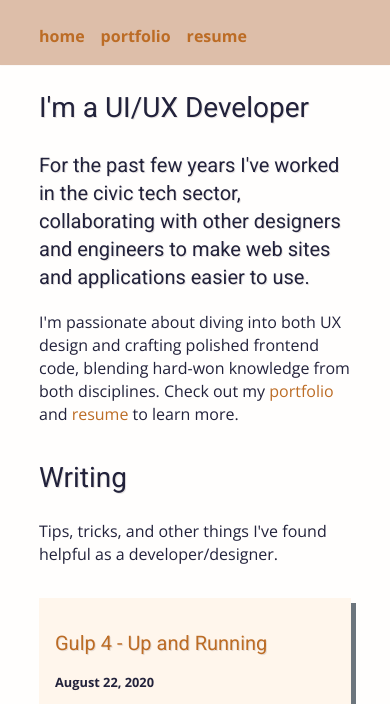
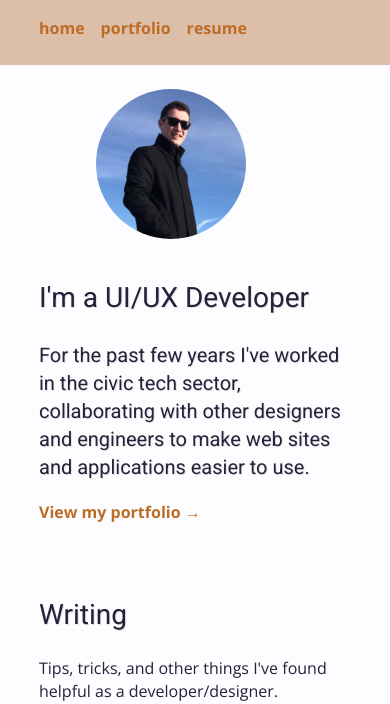
Before and after one commit to vincevince1006/vnncctt-site, a Gatsby site: page / in a window 390 px wide. Shown: the part 75-779 px from the top of the page. Built offline with nearby package versions, Linux system fonts and the light colour scheme; Gatsby itself is replaced by a stand-in of ours.

Commit message:
color updates, mobile styles, new image

```diff
--- a/src/pages/index.js
+++ b/src/pages/index.js
@@ -1,5 +1,6 @@
 import React from "react"
 import { Link, graphql } from "gatsby"
+import Image from "gatsby-image"
 
 import Layout from "../components/layout"
 import SEO from "../components/seo"
@@ -12,14 +13,16 @@ const BlogIndex = ({ data, location }) => {
     <Layout location={location} title={siteTitle}>
       <SEO title="Home" />
       <section class="homepageIntro">
+        <Image className="homepageIntro__img" fixed={data.avatar.childImageSharp.fixed} />
+        <div class="homepageIntro__inner">
         <h2>I'm a UI/UX Developer</h2>
-        <div class="homepageIntro__inner">
           <h3>
             For the past few years I've worked in the civic tech sector, collaborating with other designers and engineers to make web sites and applications  easier to use.
           </h3>
-          <p>I'm passionate about diving into both UX design and crafting polished frontend code, blending hard-won knowledge from both disciplines. Check out my <a href="/works">portfolio</a> and <a href="/resume">resume</a> to learn more.</p>
+          <p><strong><a href="/works">View my portfolio &rarr;</a></strong></p>
         </div>
       </section>
+      <section class="homepageWriting">
       <h2>Writing</h2>
       <p>Tips, tricks, and other things I've found helpful as a developer/designer.</p>
         <section className="main__inner-articleList">
@@ -44,6 +47,7 @@ const BlogIndex = ({ data, location }) => {
           )
         })}
         </section>
+      </section>
     </Layout>
   )
 }
@@ -52,6 +56,17 @@ export default BlogIndex
 
 export const pageQuery = graphql`
   query {
+    avatar: file(absolutePath: { regex: "/bio.jpg/" }) {
+      childImageSharp {
+        fixed(
+          quality: 100,
+          width: 150,
+          height: 150
+        ) {
+          ...GatsbyImageSharpFixed
+        }
+      }
+    }
     site {
       siteMetadata {
         title
--- a/src/styles/_containers.scss
+++ b/src/styles/_containers.scss
@@ -12,7 +12,7 @@
 /* body container for pages */
 .main__inner {
   padding-top: 2.5em;
-  @media screen and (max-width: $vp-med - 1) { padding-top: 0; }
+  @media screen and (max-width: $vp-tablet) { padding-top: 0; }
   @extend .base-container;
 }
 
--- a/src/styles/_header.scss
+++ b/src/styles/_header.scss
@@ -23,7 +23,7 @@ header {
   display: flex;
   flex-flow: column;
   padding-top: 1.15em;
-  @media screen and (min-width: $vp-med) {
+  @media screen and (min-width: $vp-tablet) {
     justify-content: space-between;
     flex-flow: row;
   }
--- a/src/styles/_homepage.scss
+++ b/src/styles/_homepage.scss
@@ -1,8 +1,25 @@
 .homepageIntro {
+  display: flex;
+  flex-direction: row;
+  align-items: center;
+  margin-top: 1em;
   margin-bottom: 2em;
+  @media screen and (max-width: 800px) {
+    display: inline-flex;
+    flex-direction: column;
+  }
   &__inner {
-    @media screen and (min-width: $vp-tablet) {
-     margin-right: 8em;
+    @media screen and (min-width: 800px) {
+     margin-right: 5em;
+    }
+  }
+  &__img {
+    min-width: 150px;
+    border-radius: 100px;
+    margin: 0 4em 0 1em;
+    @media screen and (max-width: 800px) {
+      margin-top: 1em;
+      margin-bottom: 1em;
     }
   }
 }
--- a/src/styles/_nav.scss
+++ b/src/styles/_nav.scss
@@ -3,8 +3,10 @@ nav {
     display: inline-flex;
     list-style: none;
     padding: 0;
-    @media screen and (min-width: $vp-med) { margin-bottom: 0; }
-    margin-top: 1.5em;
+    @media screen and (min-width: $vp-tablet) {
+      margin-top: 1.5em;
+      margin-bottom: 0;
+    }
   }
   & li {
     margin-right: 1em;
--- a/src/styles/_variables.scss
+++ b/src/styles/_variables.scss
@@ -3,12 +3,13 @@ $sec-font: 'Roboto', sans-serif;
 
 $vampire: #22223b;
 $clay: #ddbea9;
+$off_white: #fdfdff;
 $manilla: #fffefd;
-$dark-manilla: adjust-color($manilla, $lightness: -3.25%);
+$dark-manilla: adjust-color($manilla, $lightness: -2.25%);
 $daywalker: adjust-color(gray, $lightness: 2.5%);
 $rusty: #bc6c25;
 
-$html: $manilla;
+$html: $off_white;
 $white: white;
 $prim: $clay;
 
```
Lines whose indentation alone changed are shown as unchanged.
